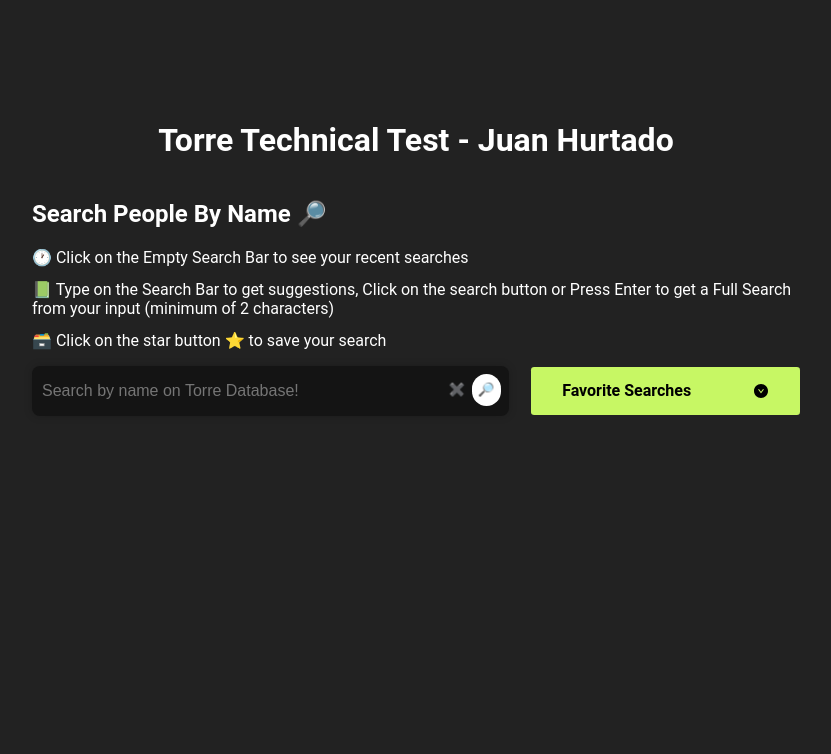
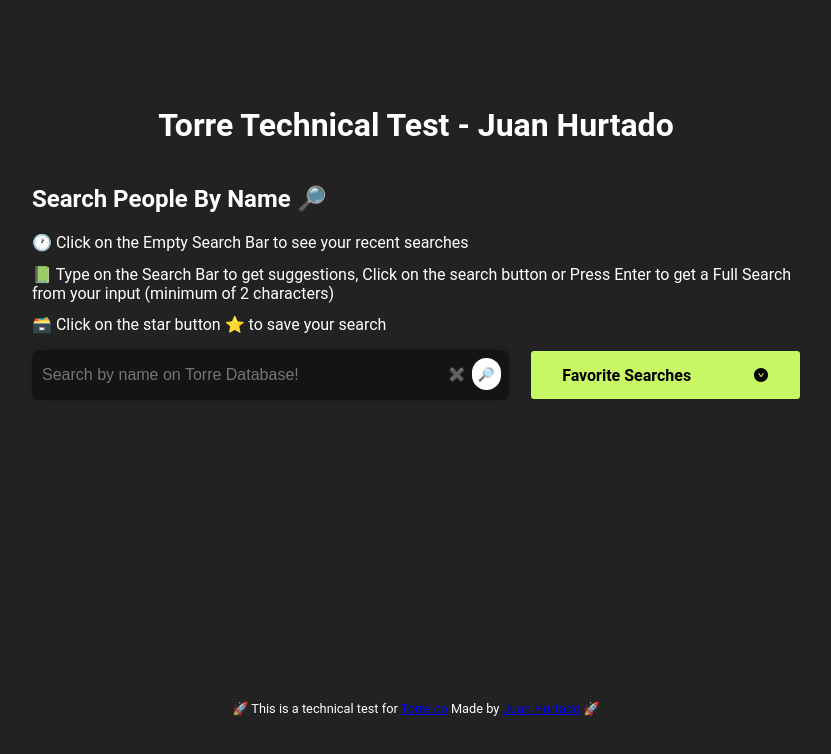
Before and after one commit to ElHurta/torre-test, a React (Vite) app: page / in a window 1280 px wide. Shown: the top 754 px of the page, without its empty margins (224-1055 px from the left). Built offline with nearby package versions, Linux system fonts and the light colour scheme.

Commit message:
feat: adding footer

```diff
--- a/src/App.css
+++ b/src/App.css
@@ -31,3 +31,12 @@
 .search-header p {
     margin: 0.8rem 0;
 }
+
+.footer {
+    margin-top: 1rem;
+    font-size: 0.8rem;
+}
+
+.footer a:visited{
+    color: #FFF;
+}
--- a/src/App.tsx
+++ b/src/App.tsx
@@ -70,7 +70,7 @@
             <p>📗 Type on the Search Bar to get suggestions, Click on the search button or Press Enter to get a Full Search from your input {'(minimum of 2 characters)'}</p>
             <p>🗃️ Click on the star button ⭐ to save your search</p>
           </header>
-          <section>
+          <main>
             <article className='main-content'>
               <SearchBar
                 setShowSuggestions={setShowSuggestions}
@@ -95,8 +95,11 @@
                 />
               )
             }
-          </section>
+          </main>
         </section>
+        <footer className='footer'>
+          <p>🚀 This is a technical test for <a href="https://torre.ai/es">Torre.co</a> Made by <a href="https://github.com/ElHurta">Juan Hurtado</a> 🚀</p>
+        </footer>
       </main>
     </>
   )
--- a/src/components/SearchSuggestions.css
+++ b/src/components/SearchSuggestions.css
@@ -4,7 +4,7 @@
     margin: 0;
 
     background-color: #141414;;
-    max-height: 400px;
+    max-height: 320px;
     overflow-y: auto;
 }
 
```
